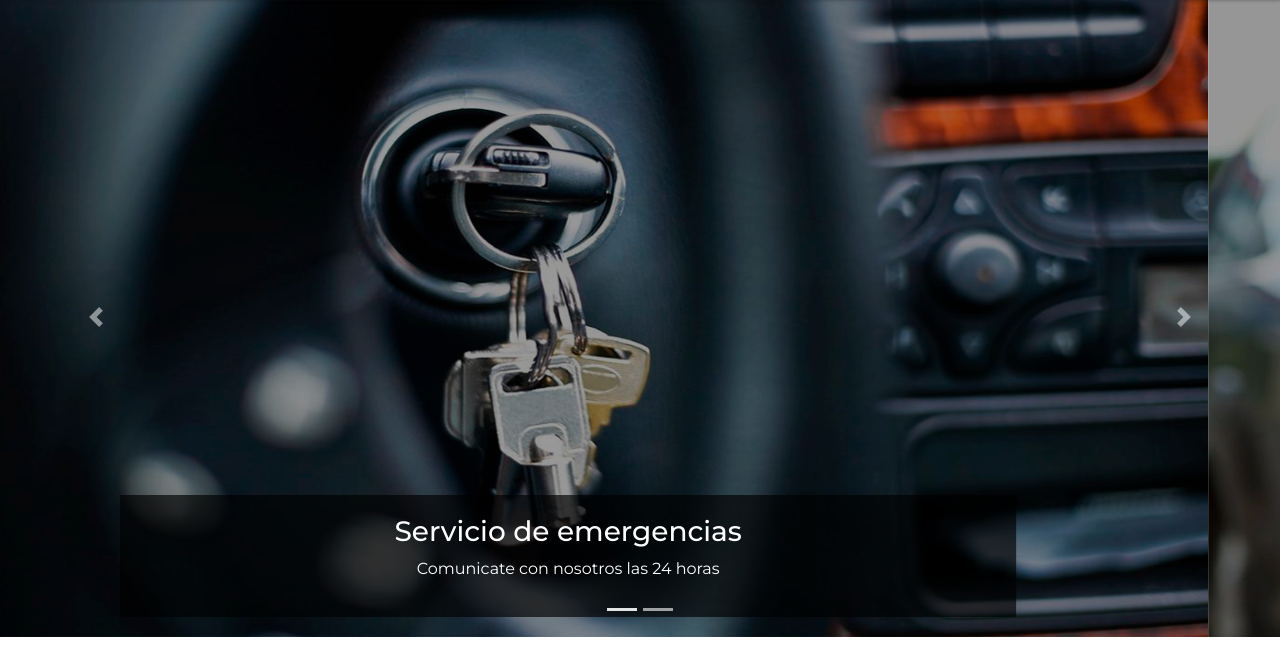
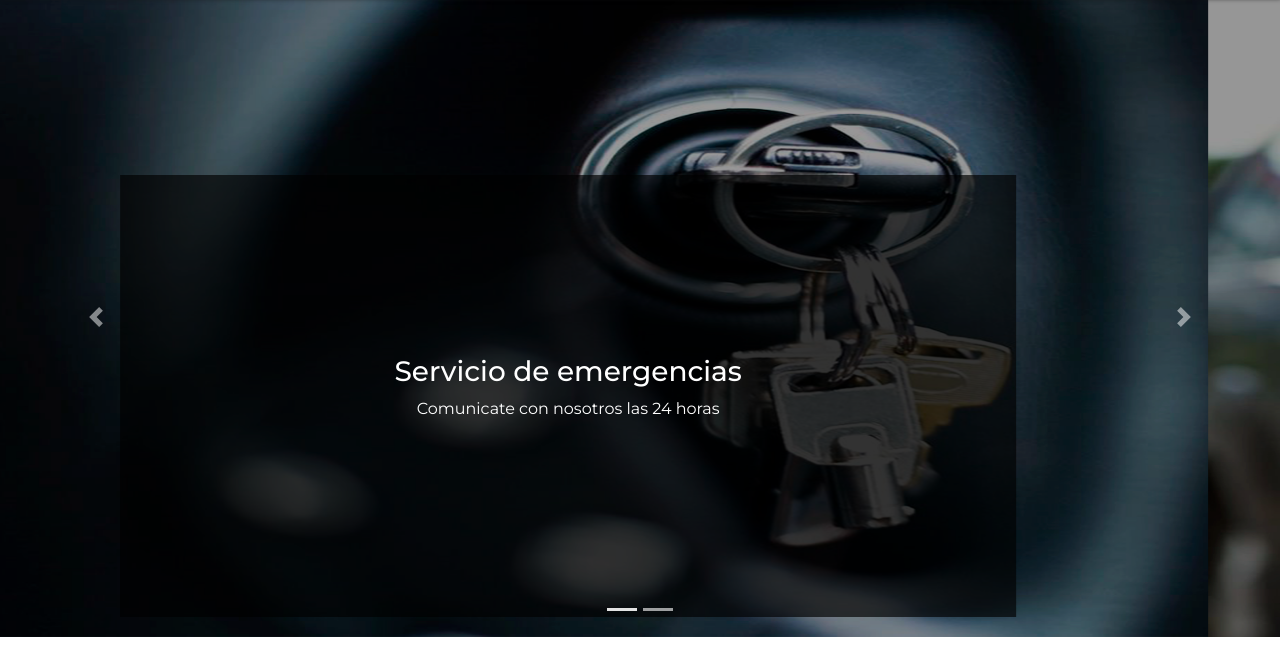
Before and after one commit to cjorqueravocos/project01, a plain HTML site: page index.html in a window 1280 px wide. Shown: the part 145-800 px from the top of the page. Drawn offline with nearby package versions, Linux system fonts and the light colour scheme.

Commit message:
img changes

```diff
--- a/style.css
+++ b/style.css
@@ -41,10 +41,11 @@
     object-fit: cover;
 }
 .carousel-inner img{
-    width: 100%;
+    width: 150%;
     height: 100%;
 }
 .carousel-caption {
     background-color: rgba(0, 0, 0, 0.666);
-
+    padding-top: 180px;
+    padding-bottom: 180px;
 }
```
